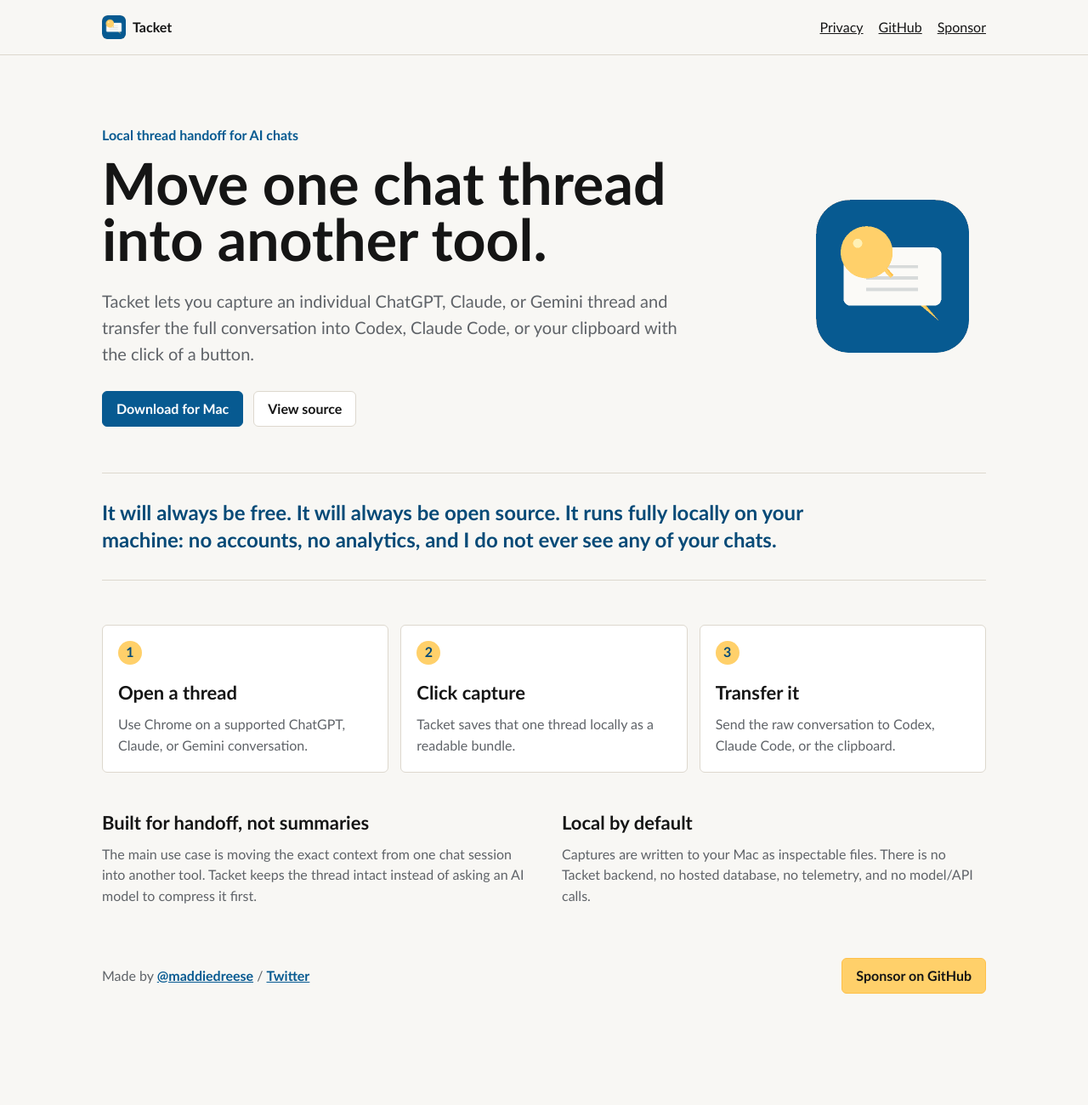
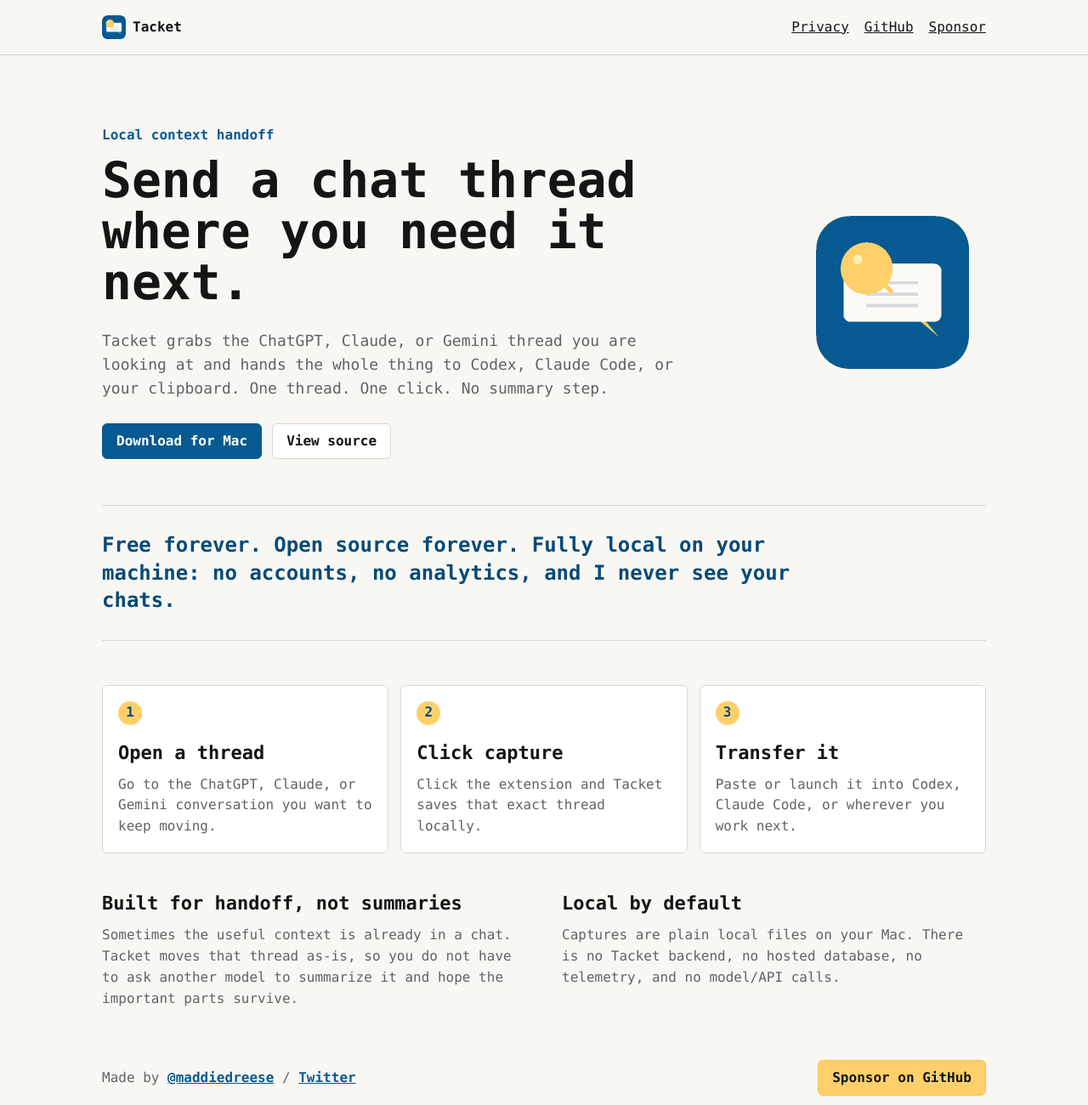
Before and after one commit to maddiedreese/tacket, a browser extension: page website/index.html in a window 1280 px wide. Shown: the whole page at 85% size. Before the commit the page ends 1225 px from the top, so only its background shows below. Drawn offline with Linux system fonts and the light colour scheme.

Commit message:
Refine website copy and typography

```diff
--- a/website/index.html
+++ b/website/index.html
@@ -8,6 +8,7 @@
       name="description"
       content="Tacket transfers individual AI chat threads between tools with a click. Free, open source, and fully local."
     />
+    <link rel="icon" href="./assets/favicon.svg" type="image/svg+xml" />
     <link rel="icon" href="./assets/favicon.png" />
     <link rel="apple-touch-icon" href="./assets/icon-180.png" />
     <link rel="stylesheet" href="./styles.css" />
@@ -27,12 +28,12 @@
     <main>
       <section class="hero">
         <div class="hero-copy">
-          <p class="eyebrow">Local thread handoff for AI chats</p>
-          <h1>Move one chat thread into another tool.</h1>
+          <p class="eyebrow">Local context handoff</p>
+          <h1>Send a chat thread where you need it next.</h1>
           <p class="lede">
-            Tacket lets you capture an individual ChatGPT, Claude, or Gemini thread
-            and transfer the full conversation into Codex, Claude Code, or your clipboard
-            with the click of a button.
+            Tacket grabs the ChatGPT, Claude, or Gemini thread you are looking at
+            and hands the whole thing to Codex, Claude Code, or your clipboard.
+            One thread. One click. No summary step.
           </p>
           <div class="actions">
             <a class="button primary" href="https://github.com/maddiedreese/tacket/releases">Download for Mac</a>
@@ -46,9 +47,8 @@
 
       <section class="statement">
         <p>
-          It will always be free. It will always be open source. It runs fully
-          locally on your machine: no accounts, no analytics, and I do not ever
-          see any of your chats.
+          Free forever. Open source forever. Fully local on your machine:
+          no accounts, no analytics, and I never see your chats.
         </p>
       </section>
 
@@ -56,17 +56,17 @@
         <article>
           <span>1</span>
           <h2>Open a thread</h2>
-          <p>Use Chrome on a supported ChatGPT, Claude, or Gemini conversation.</p>
+          <p>Go to the ChatGPT, Claude, or Gemini conversation you want to keep moving.</p>
         </article>
         <article>
           <span>2</span>
           <h2>Click capture</h2>
-          <p>Tacket saves that one thread locally as a readable bundle.</p>
+          <p>Click the extension and Tacket saves that exact thread locally.</p>
         </article>
         <article>
           <span>3</span>
           <h2>Transfer it</h2>
-          <p>Send the raw conversation to Codex, Claude Code, or the clipboard.</p>
+          <p>Paste or launch it into Codex, Claude Code, or wherever you work next.</p>
         </article>
       </section>
 
@@ -74,16 +74,16 @@
         <div>
           <h2>Built for handoff, not summaries</h2>
           <p>
-            The main use case is moving the exact context from one chat session
-            into another tool. Tacket keeps the thread intact instead of asking
-            an AI model to compress it first.
+            Sometimes the useful context is already in a chat. Tacket moves that
+            thread as-is, so you do not have to ask another model to summarize it
+            and hope the important parts survive.
           </p>
         </div>
         <div>
           <h2>Local by default</h2>
           <p>
-            Captures are written to your Mac as inspectable files. There is no
-            Tacket backend, no hosted database, no telemetry, and no model/API calls.
+            Captures are plain local files on your Mac. There is no Tacket backend,
+            no hosted database, no telemetry, and no model/API calls.
           </p>
         </div>
       </section>
--- a/website/styles.css
+++ b/website/styles.css
@@ -21,7 +21,7 @@ body {
   margin: 0;
   color: var(--ink);
   background: var(--bg);
-  font: 16px/1.55 "Avenir Next", Avenir, "Trebuchet MS", sans-serif;
+  font: 16px/1.55 ui-monospace, "SF Mono", "Cascadia Code", "Roboto Mono", Menlo, Consolas, monospace;
   overflow-x: hidden;
 }
 
@@ -56,7 +56,7 @@ nav div {
   display: inline-flex;
   align-items: center;
   gap: 8px;
-  font-weight: 720;
+  font-weight: 800;
   text-decoration: none;
 }
 
@@ -87,8 +87,8 @@ nav div {
 h1 {
   max-width: 760px;
   margin: 0;
-  font-size: 68px;
-  line-height: 0.98;
+  font-size: 58px;
+  line-height: 1.04;
   overflow-wrap: break-word;
 }
 
@@ -96,7 +96,7 @@ h1 {
   max-width: 680px;
   margin: 24px 0 0;
   color: var(--muted);
-  font-size: 20px;
+  font-size: 18px;
   overflow-wrap: break-word;
 }
 
@@ -256,11 +256,11 @@ section {
   }
 
   h1 {
-    font-size: 40px;
+    font-size: 34px;
   }
 
   .lede {
-    font-size: 19px;
+    font-size: 17px;
   }
 
   .statement p {
```
Also changed, not shown: scripts/verify-website.mjs (+9 -4 lines), website/assets/favicon.svg (added).
